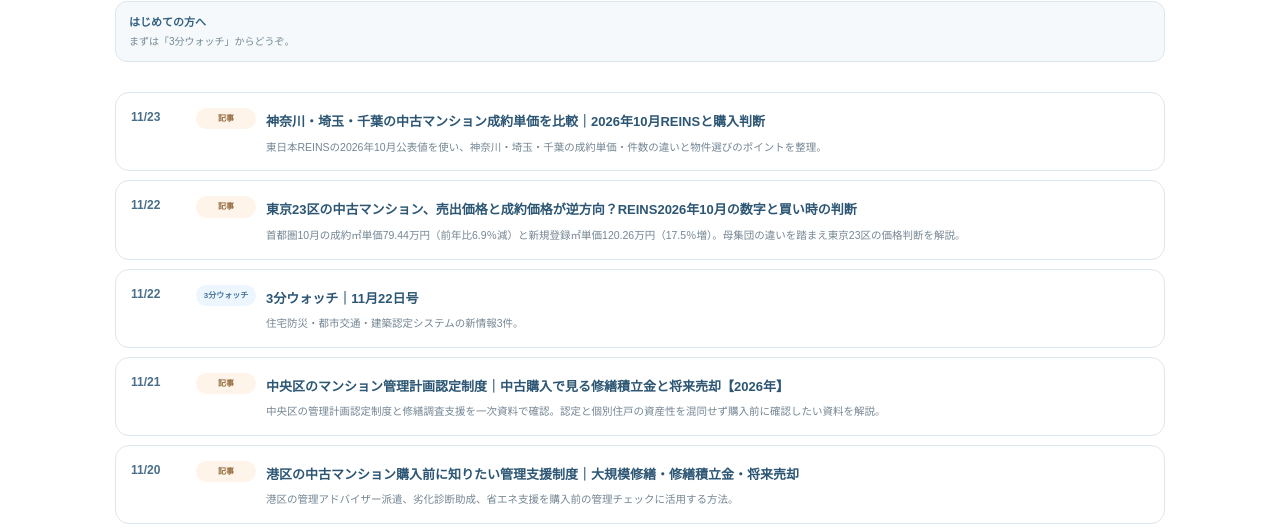
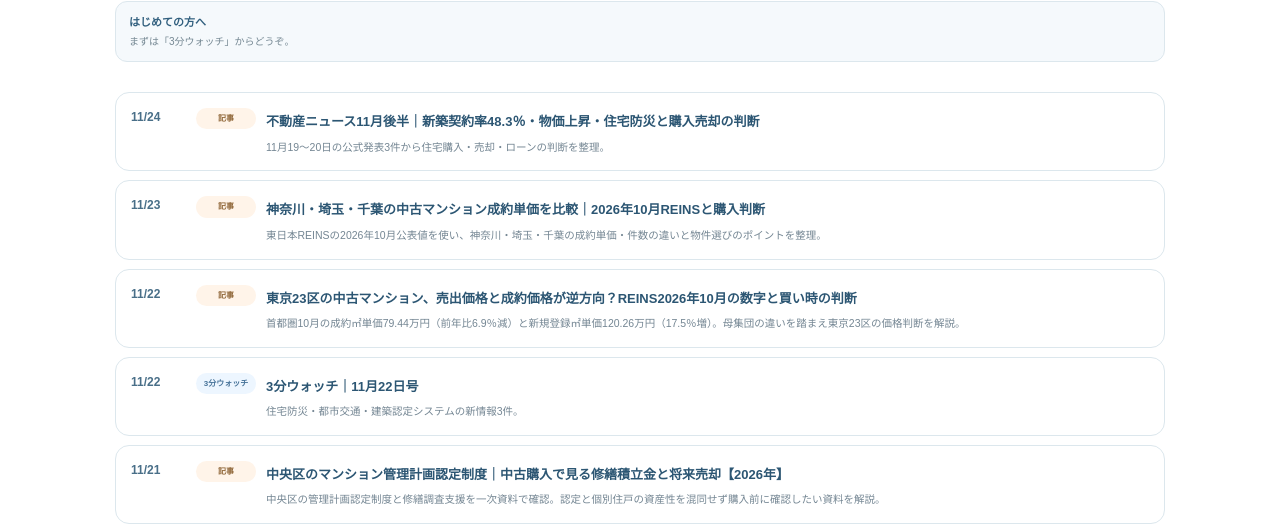
Before and after one commit to agent-insight/tokyo-mansion-watch, a plain HTML site: page updates.html in a window 1280 px wide. Shown: the part 261-793 px from the top of the page. Drawn offline with Linux system fonts and the light colour scheme.

Commit message:
Publish real estate news 2026-11-24

```diff
--- a/updates.html
+++ b/updates.html
@@ -17,6 +17,7 @@
 <section class="updates-hero reader-first-hero"><span class="eyebrow">WHAT'S NEW</span><h1>更新情報</h1><div class="visit-status-card" data-visit-status></div></section>
 
 <section class="updates-list">
+<a class="update-item" data-update-date="2026-11-24" href="article.html?id=real-estate-news-new-condo-cpi-resilience-2026-11-24"><span class="update-date">11/24</span><span class="update-kind guide">記事</span><div><strong>不動産ニュース11月後半｜新築契約率48.3％・物価上昇・住宅防災と購入売却の判断</strong><p>11月19〜20日の公式発表3件から住宅購入・売却・ローンの判断を整理。</p></div></a>
 <a class="update-item" data-update-date="2026-11-23" href="article.html?id=three-prefectures-reins-oct2026-contract-comparison"><span class="update-date">11/23</span><span class="update-kind guide">記事</span><div><strong>神奈川・埼玉・千葉の中古マンション成約単価を比較｜2026年10月REINSと購入判断</strong><p>東日本REINSの2026年10月公表値を使い、神奈川・埼玉・千葉の成約単価・件数の違いと物件選びのポイントを整理。</p></div></a>
 <a class="update-item" data-update-date="2026-11-22" href="article.html?id=tokyo23-reins-oct2026-listing-contract-price-gap"><span class="update-date">11/22</span><span class="update-kind guide">記事</span><div><strong>東京23区の中古マンション、売出価格と成約価格が逆方向？REINS2026年10月の数字と買い時の判断</strong><p>首都圏10月の成約㎡単価79.44万円（前年比6.9％減）と新規登録㎡単価120.26万円（17.5％増）。母集団の違いを踏まえ東京23区の価格判断を解説。</p></div></a>
 <a class="update-item" data-update-date="2026-11-22" href="brief.html?date=2026-11-22"><span class="update-date">11/22</span><span class="update-kind market">3分ウォッチ</span><div><strong>3分ウォッチ｜11月22日号</strong><p>住宅防災・都市交通・建築認定システムの新情報3件。</p></div></a>
```
